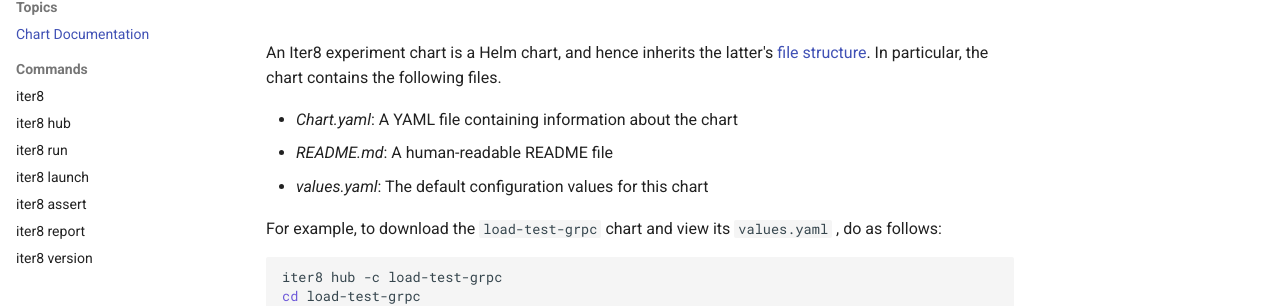
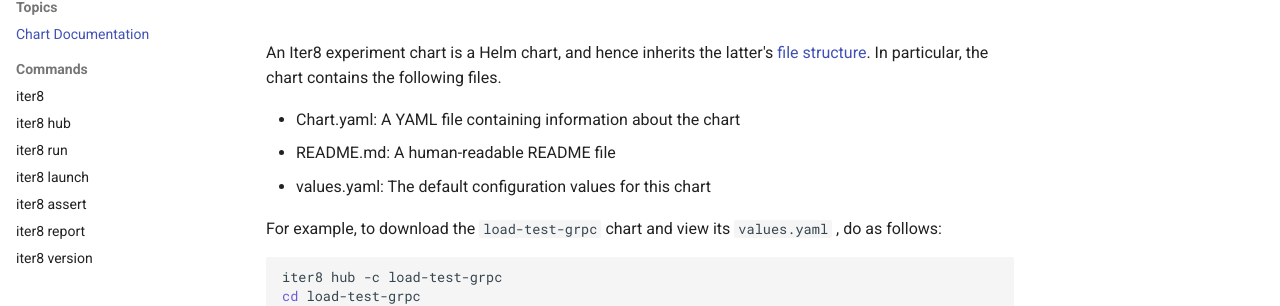
Before and after one commit to iter8-tools/docs, an MkDocs documentation site: the page built from docs/user-guide/topics/chart-docs.md, in a window 1280 px wide. Shown: the part 188-494 px from the top of the page. Built offline with MkDocs 1.6.1 and Material for MkDocs 9.7.7, drawn with Linux system fonts in a browser that asks for light colours; comment, search, counter and statistics services are not loaded; the version menu is left out.

Commit message:
ready for initial review
Signed-off-by: Srinivasan Parthasarathy <spartha@us.ibm.com>

```diff
--- a/docs/user-guide/topics/chart-docs.md
+++ b/docs/user-guide/topics/chart-docs.md
@@ -6,9 +6,9 @@
 
 An Iter8 experiment chart is a Helm chart, and hence inherits the latter's [file structure](https://helm.sh/docs/topics/charts/#the-chart-file-structure). In particular, the chart contains the following files.
 
-* *Chart.yaml*: A YAML file containing information about the chart
-* *README.md*: A human-readable README file
-* *values.yaml*: The default configuration values for this chart
+* Chart.yaml: A YAML file containing information about the chart
+* README.md: A human-readable README file
+* values.yaml: The default configuration values for this chart
 
 For example, to download the `load-test-grpc` chart and view its `values.yaml` , do as follows:
 
```
Also changed, not shown: docs/tutorials/load-test-grpc/usage.md (+2 -4 lines).
